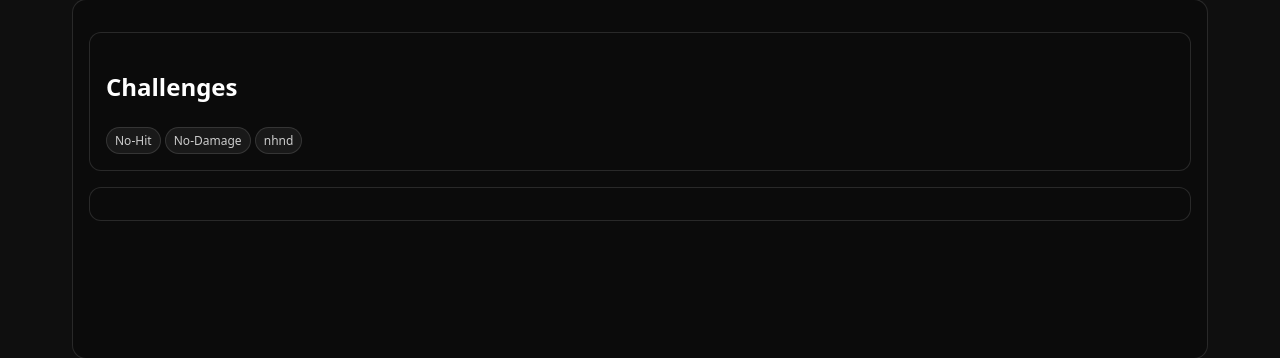
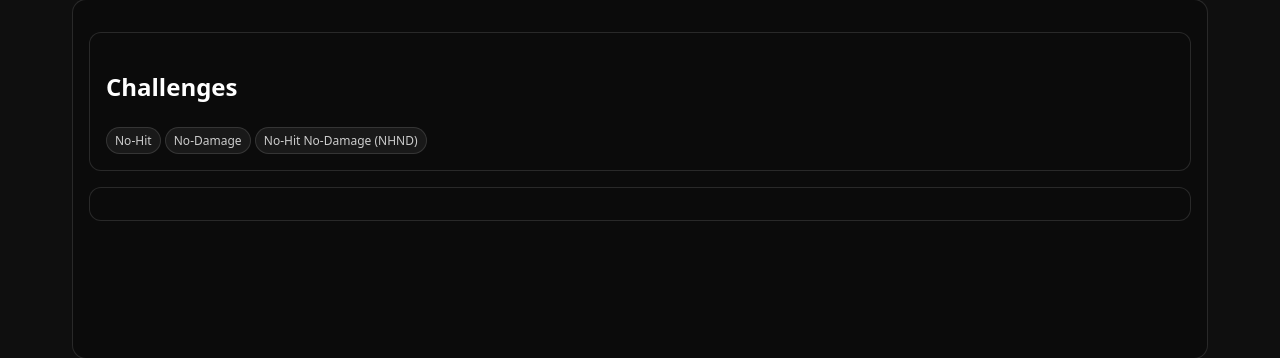
Before and after one commit to GaryAsher/challenge-run-site, a Jekyll site: the page built from _games/hades-2.md, in a window 1280 px wide and 900 px high, scrolled down 360 px. Shown: the part 435-793 px from the top of the window. Built offline with Jekyll 4.4.1, drawn with Linux system fonts in a browser that asks for light colours.

Commit message:
Update hades-2.md

```diff
--- a/_games/hades-2.md
+++ b/_games/hades-2.md
@@ -24,7 +24,7 @@ tabs:
 challenges:
   - no-hit
   - no-damage
-  - nhnd
+  - no-hit-no-damage
 
 categories:
   - Chaos Trials
```
